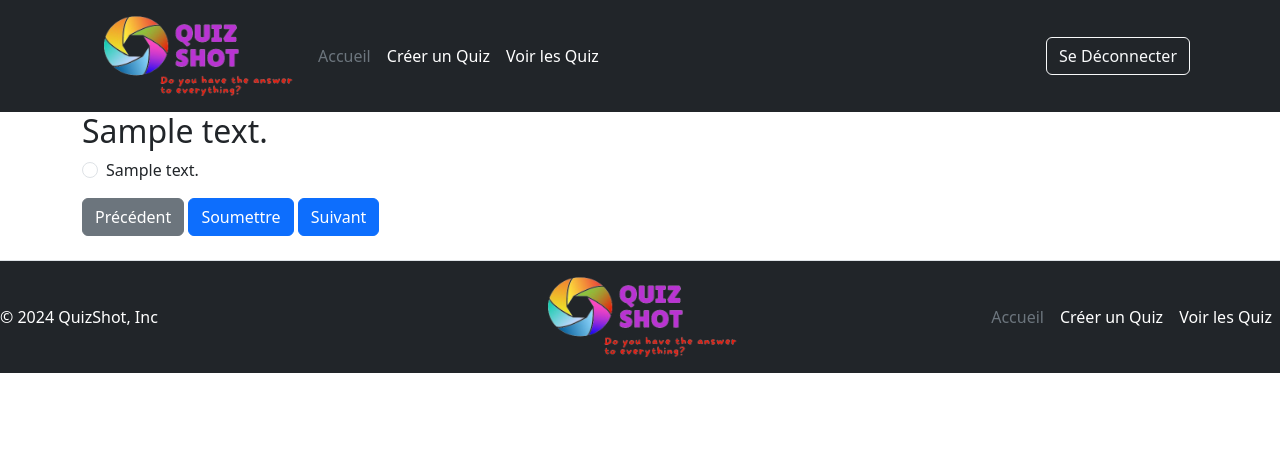
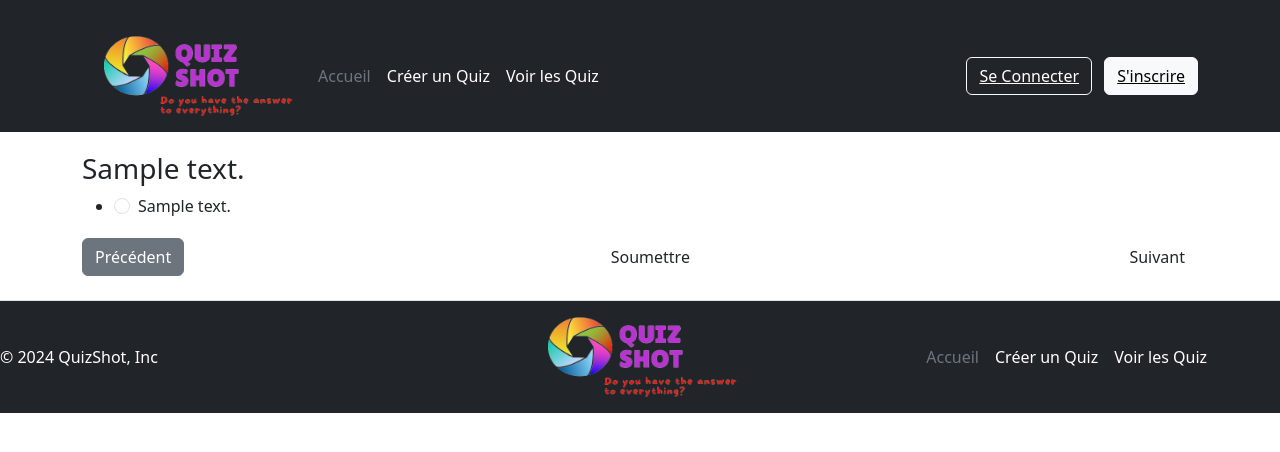
Before and after one commit to remy-rabischung/quiznight, a PHP site: page /quiz_detail.php?id=1 in a window 1280 px wide. Shown: the top 452 px of the page. Run offline with PHP 8.4, Linux system fonts and the light colour scheme; the visitor is signed in with stand-in values (Sample User, id 1); tables that the repository leaves empty or names only in its code hold one stand-in row (values such as "Sample post").

Commit message:
Amelioration UI

```diff
--- /dev/null
+++ b/assets/css/custom_styles.css
@@ -0,0 +1,63 @@
+/* custom_styles.css */
+
+body {
+    background-color: #6c0281;
+    font-family: 'Arial', sans-serif;
+}
+
+header {
+    background-color: #343a40;
+}
+
+header a {
+    color: #ffffff;
+}
+
+.container {
+    margin-top: 20px;
+}
+
+.quiz-container {
+    background-color: #ffffff;
+    border-radius: 10px;
+    box-shadow: 0 4px 8px rgba(0, 0, 0, 0.1);
+    padding: 20px;
+}
+
+.quiz-question {
+    font-size: 1.5rem;
+    font-weight: bold;
+    color: #333333;
+}
+
+.quiz-answers {
+    margin-top: 15px;
+}
+
+.quiz-answers .form-check {
+    margin-bottom: 10px;
+}
+
+.quiz-navigation {
+    margin-top: 20px;
+    display: flex;
+    justify-content: space-between;
+}
+
+.quiz-result {
+    margin-top: 30px;
+    font-size: 1.25rem;
+    font-weight: bold;
+    color: green;
+}
+
+.progress {
+    margin-top: 20px;
+}
+
+.timer {
+    font-size: 1.25rem;
+    font-weight: bold;
+    color: red;
+    margin-top: 20px;
+}
--- a/includes/footer.php
+++ b/includes/footer.php
@@ -2,15 +2,17 @@
         <p class="col-md-4 mb-0 text-white">© 2024 QuizShot, Inc</p>
 
         <a href="/" class="col-md-4 d-flex align-items-center justify-content-center mb-3 mb-md-0 me-md-auto link-body-emphasis text-decoration-none">
-      <img src="../assets/images/Quiz-logo.png" class="bi me-2" width="220" height="80"><use href="../public/index.php"></use></img>
+            <img src="../assets/images/Quiz-logo.png" class="bi me-2" width="220" height="80" alt="Logo QuizShot">
         </a>
 
-    <ul class="nav col-md-4 justify-content-end">
+        <ul class="nav col-12 col-lg-auto me-lg-auto mb-2 justify-content-center mb-md-0">
             <li><a href="../public/index.php" class="nav-link px-2 text-secondary">Accueil</a></li>
             <li><a href="../public/admin.php" class="nav-link px-2 text-white">Créer un Quiz</a></li>
             <li><a href="../public/quiz.php" class="nav-link px-2 text-white">Voir les Quiz</a></li>
         </ul>
     </footer>
 
+    <!-- JavaScript de Bootstrap et autres scripts nécessaires -->
+    <script src="https://cdn.jsdelivr.net/npm/bootstrap@5.3.3/dist/js/bootstrap.bundle.min.js" integrity="sha384-YvpcrYf0tY3lHB60NNkmXc5s9fDVZLESaAA55NDzOxhy9GkcIdslK1eN7N6jIeHz" crossorigin="anonymous"></script>
 </body>
 </html>
--- a/includes/header.php
+++ b/includes/header.php
@@ -1,15 +1,10 @@
-<?php
-if (session_status() === PHP_SESSION_NONE) {
-    session_start();
-}
-?>
-
 <!DOCTYPE html>
 <html lang="fr">
 <head>
     <meta charset="UTF-8">
     <title><?php echo isset($pageTitle) ? htmlspecialchars($pageTitle) : "Quiz"; ?></title>
-    <link rel="stylesheet" href="../assets/css/styles.css"> <!-- Lier le fichier CSS -->
+    <link rel="stylesheet" href="../assets/css/styles.css"> <!-- Lier le fichier CSS principal -->
+    <link rel="stylesheet" href="../assets/css/custom_styles.css"> <!-- Lier le fichier CSS personnalisé -->
     <link href="https://cdn.jsdelivr.net/npm/bootstrap@5.3.3/dist/css/bootstrap.min.css" rel="stylesheet" integrity="sha384-QWTKZyjpPEjISv5WaRU9OFeRpok6YctnYmDr5pNlyT2bRjXh0JMhjY6hW+ALEwIH" crossorigin="anonymous">
     <script src="https://cdn.jsdelivr.net/npm/bootstrap@5.3.3/dist/js/bootstrap.bundle.min.js" integrity="sha384-YvpcrYf0tY3lHB60NNkmXc5s9fDVZLESaAA55NDzOxhy9GkcIdslK1eN7N6jIeHz" crossorigin="anonymous"></script>
 </head>
@@ -17,7 +12,7 @@
   <header class="p-3 bg-dark text-white">
     <div class="container">
       <div class="d-flex flex-wrap align-items-center justify-content-center justify-content-lg-start">
-        <a href="../public/index.php" class="d-flex align-items-center mb-2 mb-lg-0 text-white text-decoration-none">
+        <a href="/" class="d-flex align-items-center mb-2 mb-lg-0 text-white text-decoration-none">
           <img src="../assets/images/Quiz-logo.png" class="bi me-2" width="220" height="80" role="img" aria-label="Bootstrap" href="index.php"></img>
         </a>
 
@@ -29,12 +24,12 @@
 
         <div class="text-end">
           <?php if (isset($_SESSION['user_id'])) { ?>
-            <form action="../public/logout.php" method="post">
-                <button type="submit" class="btn btn-outline-light me-2">Se Déconnecter</button>
+            <form action="../includes/logout.php" method="post">
+              <button type="submit" class="btn btn-outline-light me-2">Se Déconnecter</button>
             </form>
           <?php } else { ?>
-            <button type="button" class="btn btn-outline-light me-2"><a href="../public/login.php">Se Connecter</a></button>
-            <button type="button" class="btn btn-light"><a href="../public/register.php">S'inscrire</a></button>
+            <button type="button" class="btn btn-outline-light me-2"><a href="../public/login.php" style="color: white;">Se Connecter</a></button>
+            <button type="button" class="btn btn-light"><a href="../public/register.php" style="color: black;">S'inscrire</a></button>
           <?php } ?>
         </div>
       </div>
--- a/public/quiz_detail.php
+++ b/public/quiz_detail.php
@@ -53,11 +53,14 @@
 $showAnswers = isset($_GET['show_answers']) && $_GET['show_answers'] == '1';
 
 if ($_SERVER['REQUEST_METHOD'] == 'POST' && $mode === 'site') {
+    if (session_status() === PHP_SESSION_NONE) {
         session_start();
+    }
     if (!isset($_SESSION['score'])) {
         $_SESSION['score'] = 0;
     }
 
+    if (isset($_POST['answer'])) {
         $selectedAnswerId = $_POST['answer'];
         $sql = "SELECT is_correct FROM answers WHERE id = ?";
         $stmt = $conn->prepare($sql);
@@ -68,6 +71,7 @@
 
         if ($selectedAnswer['is_correct']) {
             $_SESSION['score']++;
+        }
     }
 
     if ($currentQuestionIndex < count($questions) - 1) {
@@ -81,70 +85,71 @@
 ?>
 
 <div class="container">
-    <h2><?php echo htmlspecialchars($currentQuestion['question_text']); ?></h2>
+    <div class="quiz-card">
+        <h3><?php echo htmlspecialchars($currentQuestion['question_text']); ?></h3>
         <?php if ($mode === 'site'): ?>
             <?php if (isset($finalScore)): ?>
-            <div class="alert alert-success" role="alert">
+                <div class="quiz-result">
                     Votre score final est: <?php echo $finalScore; ?> / <?php echo count($questions); ?>
                 </div>
             <?php else: ?>
                 <form method="post" action="quiz_detail.php?id=<?php echo $quizId; ?>&mode=<?php echo $mode; ?>&question=<?php echo $currentQuestionIndex; ?>">
+                    <ul class="answer-list">
                         <?php foreach ($answers as $answer): ?>
+                            <li>
                                 <div class="form-check">
                                     <input class="form-check-input" type="radio" name="answer" id="answer<?php echo $answer['id']; ?>" value="<?php echo $answer['id']; ?>">
                                     <label class="form-check-label" for="answer<?php echo $answer['id']; ?>">
                                         <?php echo htmlspecialchars($answer['answer_text']); ?>
                                     </label>
                                 </div>
+                            </li>
                         <?php endforeach; ?>
-                <div class="mt-3">
+                    </ul>
+                    <div class="quiz-navigation">
                         <a href="quiz_detail.php?id=<?php echo $quizId; ?>&mode=<?php echo $mode; ?>&question=<?php echo $currentQuestionIndex - 1; ?>" class="btn btn-secondary">Précédent</a>
-                    <button type="submit" class="btn btn-primary">Soumettre</button>
-                    <a href="quiz_detail.php?id=<?php echo $quizId; ?>&mode=<?php echo $mode; ?>&question=<?php echo $currentQuestionIndex + 1; ?>" class="btn btn-primary">Suivant</a>
+                        <button type="submit" class="btn btn-custom">Soumettre</button>
+                        <a href="quiz_detail.php?id=<?php echo $quizId; ?>&mode=<?php echo $mode; ?>&question=<?php echo $currentQuestionIndex + 1; ?>" class="btn btn-custom">Suivant</a>
                     </div>
                 </form>
             <?php endif; ?>
         <?php elseif ($mode === 'pub'): ?>
-        <ul class="list-group">
+            <ul class="answer-list">
                 <?php foreach ($answers as $answer): ?>
-                <li class="list-group-item"><?php echo htmlspecialchars($answer['answer_text']); ?></li>
+                    <li><?php echo htmlspecialchars($answer['answer_text']); ?></li>
                 <?php endforeach; ?>
             </ul>
-        <div class="mt-3">
+            <div class="quiz-navigation">
                 <a href="quiz_detail.php?id=<?php echo $quizId; ?>&mode=<?php echo $mode; ?>&question=<?php echo $currentQuestionIndex - 1; ?>" class="btn btn-secondary">Précédent</a>
                 <?php if ($currentQuestionIndex < count($questions) - 1): ?>
-                <a href="quiz_detail.php?id=<?php echo $quizId; ?>&mode=<?php echo $mode; ?>&question=<?php echo $currentQuestionIndex + 1; ?>" class="btn btn-primary">Suivant</a>
+                    <a href="quiz_detail.php?id=<?php echo $quizId; ?>&mode=<?php echo $mode; ?>&question=<?php echo $currentQuestionIndex + 1; ?>" class="btn btn-custom">Suivant</a>
                 <?php else: ?>
-                <a href="quiz_detail.php?id=<?php echo $quizId; ?>&mode=pub&show_answers=1" class="btn btn-primary">Voir les réponses</a>
+                    <a href="quiz_detail.php?id=<?php echo $quizId; ?>&mode=pub&show_answers=1" class="btn btn-custom">Voir les réponses</a>
                 <?php endif; ?>
             </div>
         <?php endif; ?>
     </div>
+</div>
 
 <?php if ($showAnswers): ?>
-    <div class="container mt-5">
-        <h2>Réponses Correctes</h2>
-        <ul class="list-group">
+    <div class="container show-answers">
+        <h3>Réponses Correctes</h3>
         <?php foreach ($questions as $question): ?>
-                <li class="list-group-item">
-                    <strong><?php echo htmlspecialchars($question['question_text']); ?></strong>
-                    <ul>
+            <div class="answer-card">
+                <h4><?php echo htmlspecialchars($question['question_text']); ?></h4>
+                <ul class="answer-list">
                     <?php
-                        $sql = "SELECT * FROM answers WHERE question_id = ?";
+                    $sql = "SELECT * FROM answers WHERE question_id = ? AND is_correct = 1";
                     $stmt = $conn->prepare($sql);
                     $stmt->bind_param("i", $question['id']);
                     $stmt->execute();
                     $result = $stmt->get_result();
-                        while ($answer = $result->fetch_assoc()) {
-                            if ($answer['is_correct']) {
-                                echo "<li><strong>" . htmlspecialchars($answer['answer_text']) . "</strong> (Correct)</li>";
-                            }
-                        }
-                        ?>
+                    while ($row = $result->fetch_assoc()): ?>
+                        <li><?php echo htmlspecialchars($row['answer_text']); ?></li>
+                    <?php endwhile; ?>
                 </ul>
-                </li>
+            </div>
         <?php endforeach; ?>
-        </ul>
     </div>
 <?php endif; ?>
 
```
Lines whose indentation alone changed are shown as unchanged.
